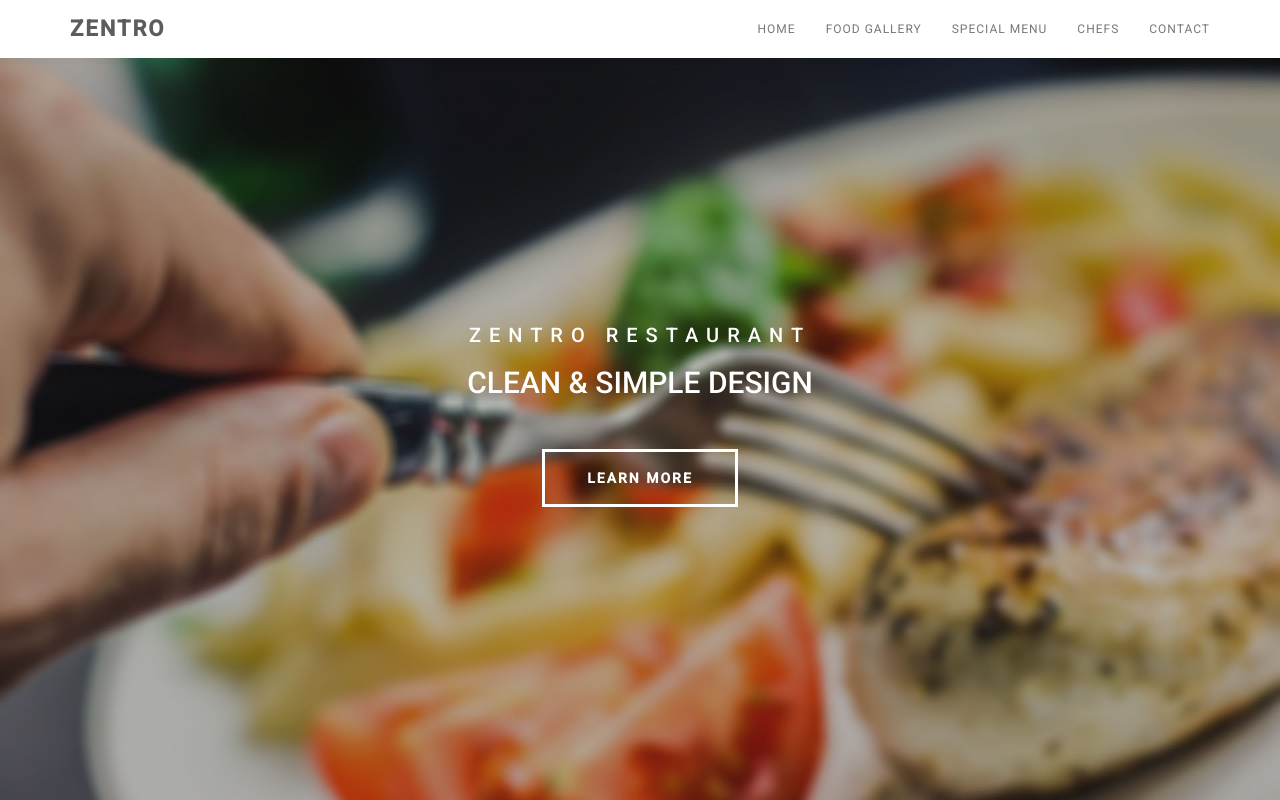
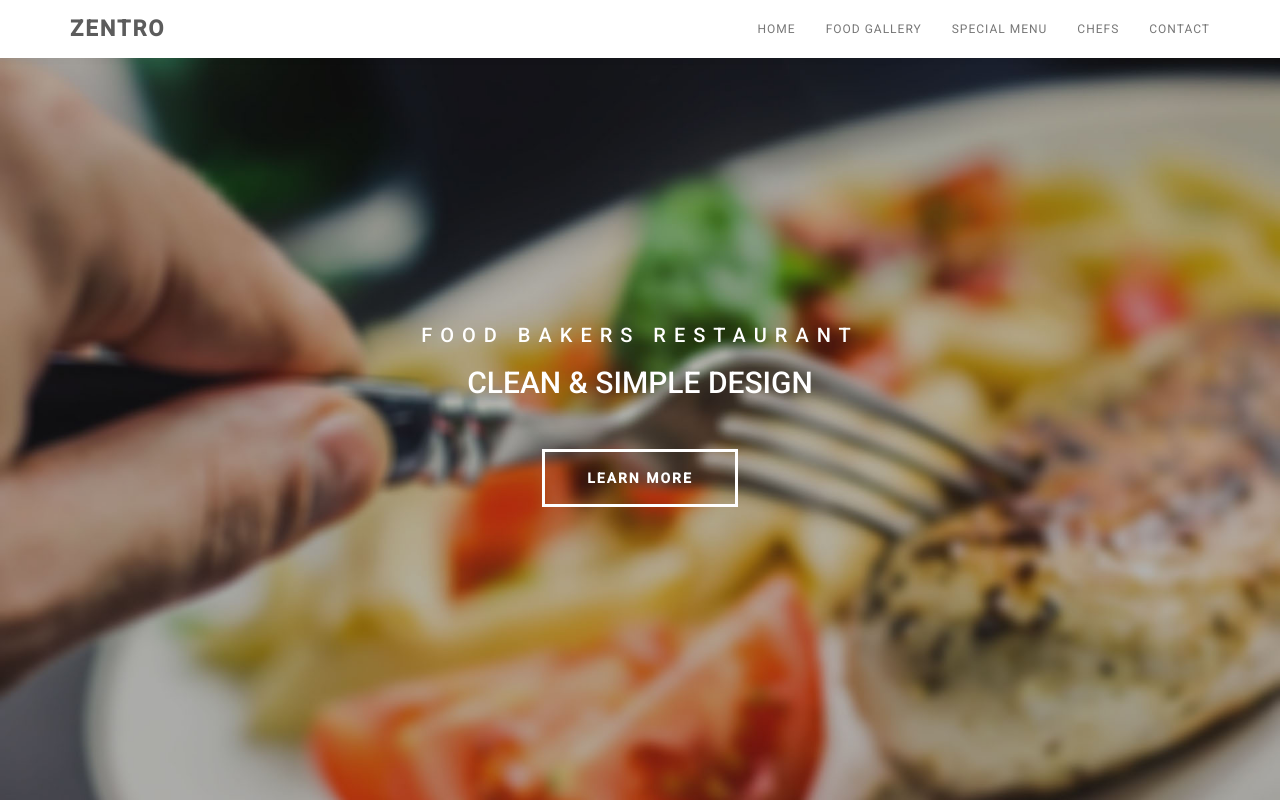
Before and after one commit to UmarBhattiasd/umar, a plain HTML site: page index.html in a window 1280 px wide. Shown: the top 800 px of the page. Drawn offline with Linux system fonts and the light colour scheme.

Commit message:
Add files via upload

```diff
--- a/index.html
+++ b/index.html
@@ -2,7 +2,7 @@
 <html lang="en">
 <head>
 	<meta charset="utf-8">
-	<title>Zentro</title>
+	<title>Food Bakers</title>
 
 	<meta http-equiv="X-UA-Compatible" content="IE=Edge">
 	<meta name="viewport" content="width=device-width, initial-scale=1">
@@ -59,7 +59,7 @@ http://www.tooplate.com/view/2076-zentro
 	<div class="container">
 		<div class="row">
 			<div class="col-md-12 col-sm-12">
-				<h1>ZENTRO RESTAURANT</h1>
+				<h1>FOOD BAKERS RESTAURANT</h1>
 				<h2>CLEAN &amp; SIMPLE DESIGN</h2>
 				<a href="#gallery" class="smoothScroll btn btn-default">LEARN MORE</a>
 			</div>
```
